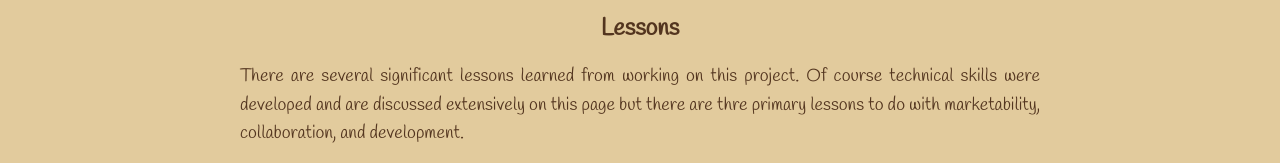
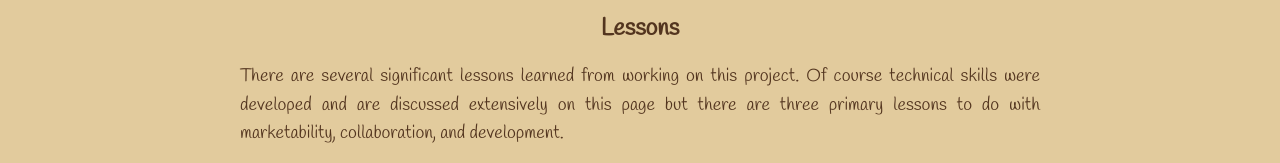
Before and after one commit to Braxai/Braxai.github.io, a plain HTML site: page cycleguard.html in a window 1280 px wide. Shown: the part 3693-3856 px from the top of the page. Drawn offline with nearby package versions, Linux system fonts and the light colour scheme; a script that the page names is missing; a web font is replaced by a local one.

Commit message:
Update cycleguard.html

```diff
--- a/cycleguard.html
+++ b/cycleguard.html
@@ -175,7 +175,7 @@
 
             <h3>Lessons</h3>
             <p>There are several significant lessons learned from working on this project. Of course technical skills were developed and are discussed extensively
-            on this page but there are thre primary lessons to do with marketability, collaboration, and development.
+            on this page but there are three primary lessons to do with marketability, collaboration, and development.
             </p>
 
             <div class="three-columns">
```
